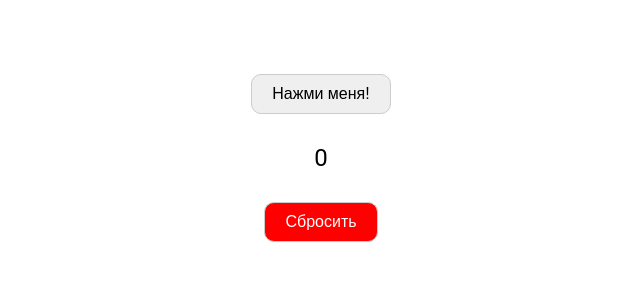
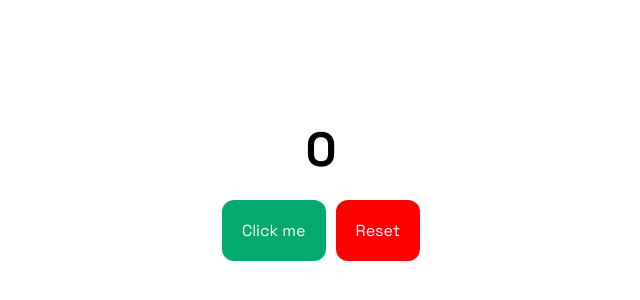
Before and after one commit to qwermagg/web, a plain HTML site: page index.html in a window 1280 px wide. Shown: the part 242-542 px from the top of the page, without its empty margins (319-959 px from the left). Drawn offline with Linux system fonts and the light colour scheme.

Commit message:
lifechange

```diff
--- a/index.html
+++ b/index.html
@@ -1,17 +1,21 @@
 <!DOCTYPE html>
-<html lang="ru">
+<html lang="en">
 <head>
     <meta charset="UTF-8">
     <meta name="viewport" content="width=device-width, initial-scale=1.0">
-  <title>Сайт с кнопкой, которая считает клики</title>
     <link rel="stylesheet" href="style.css">
+    <link href="https://fonts.googleapis.com/css2?family=Space+Grotesk:wght@400;700&display=swap" rel="stylesheet">
+    <title>Click Counter</title>
 </head>
 <body>
     <div class="container">
-    <button id="button">Нажми меня!</button>
-    <span id="counter">0</span>
-    <button id="reset-button">Сбросить</button>
+        <p id="clickCount" class="click-counter">0</p>
+        <div class="button-row">
+            <button id="clickButton" class="rounded-button">Click me</button>
+            <button id="resetButton" class="red-button rounded-button">Reset</button>
         </div>
+    </div>
+
     <script src="main.js"></script>
 </body>
 </html>
--- a/main.js
+++ b/main.js
@@ -1,15 +1,19 @@
-const button = document.querySelector('#button');
-const counter = document.querySelector('#counter');
-const resetButton = document.querySelector('#reset-button');
+// Initialize click count
+let clickCount = 0;
 
-let count = 0;
+// Get references to the buttons and click count display
+const clickButton = document.getElementById('clickButton');
+const resetButton = document.getElementById('resetButton');
+const clickCountDisplay = document.getElementById('clickCount');
 
-button.addEventListener('click', () => {
-  count++;
-  counter.textContent = count;
+// Event listener for the click button
+clickButton.addEventListener('click', () => {
+    clickCount++;
+    clickCountDisplay.textContent = clickCount;
 });
 
+// Event listener for the reset button
 resetButton.addEventListener('click', () => {
-  count = 0;
-  counter.textContent = count;
+    clickCount = 0;
+    clickCountDisplay.textContent = clickCount;
 });
--- a/style.css
+++ b/style.css
@@ -1,52 +1,38 @@
-* {
-    margin: 0;
-    padding: 0;
-    box-sizing: border-box;
-  }
-
+/* Add any additional styling you want here */
 .container {
-    width: 100%;
-    max-width: 960px;
-    margin: 0 auto;
-    text-align: center;
     display: flex;
     flex-direction: column;
     align-items: center;
-    position: absolute;
-    top: 50%;
-    left: 50%;
-    transform: translateX(-50%) translateY(-50%);
+    justify-content: center;
+    height: 100vh;
 }
 
-  h1.title {
-    font-family: 'Roboto', sans-serif;
-    font-size: 36px;
-    margin: 20px 0;
-    color: #000;
+.button-row {
+    display: flex;
+    gap: 10px;
 }
 
-  button {
-    padding: 10px 20px;
+.rounded-button {
+    font-family: 'Space Grotesk', sans-serif; /* Apply Space Grotesk font */
+    background-color: #04AA6D;
+    color: white;
+    padding: 20px;
+    text-align: center;
+    text-decoration: none;
+    display: inline-block;
     font-size: 16px;
-    border: 1px solid #ccc;
+    border: none;
+    border-radius: 12px; /* Rounded corners */
     cursor: pointer;
-    border-radius: 10px;
-    transition: all 0.2s ease-in-out;
-    margin: 10px 0;
 }
 
-  button:hover {
-    transform: scale(1.1);
+.red-button {
+    background-color: red;
 }
 
-  #counter {
-    font-family: 'Roboto', sans-serif;
-    font-size: 24px;
-    margin: 20px 0;
-    color: #000;
+.click-counter {
+    font-family: 'Space Grotesk', sans-serif; /* Apply Space Grotesk font */
+    font-size: 48px;
+    font-weight: bold; /* Make the counter bold */
+    margin-bottom: 20px;
 }
-
-  #reset-button {
-    background-color: red;
-    color: #fff;
-  }
```
Lines whose indentation alone changed are shown as unchanged.
